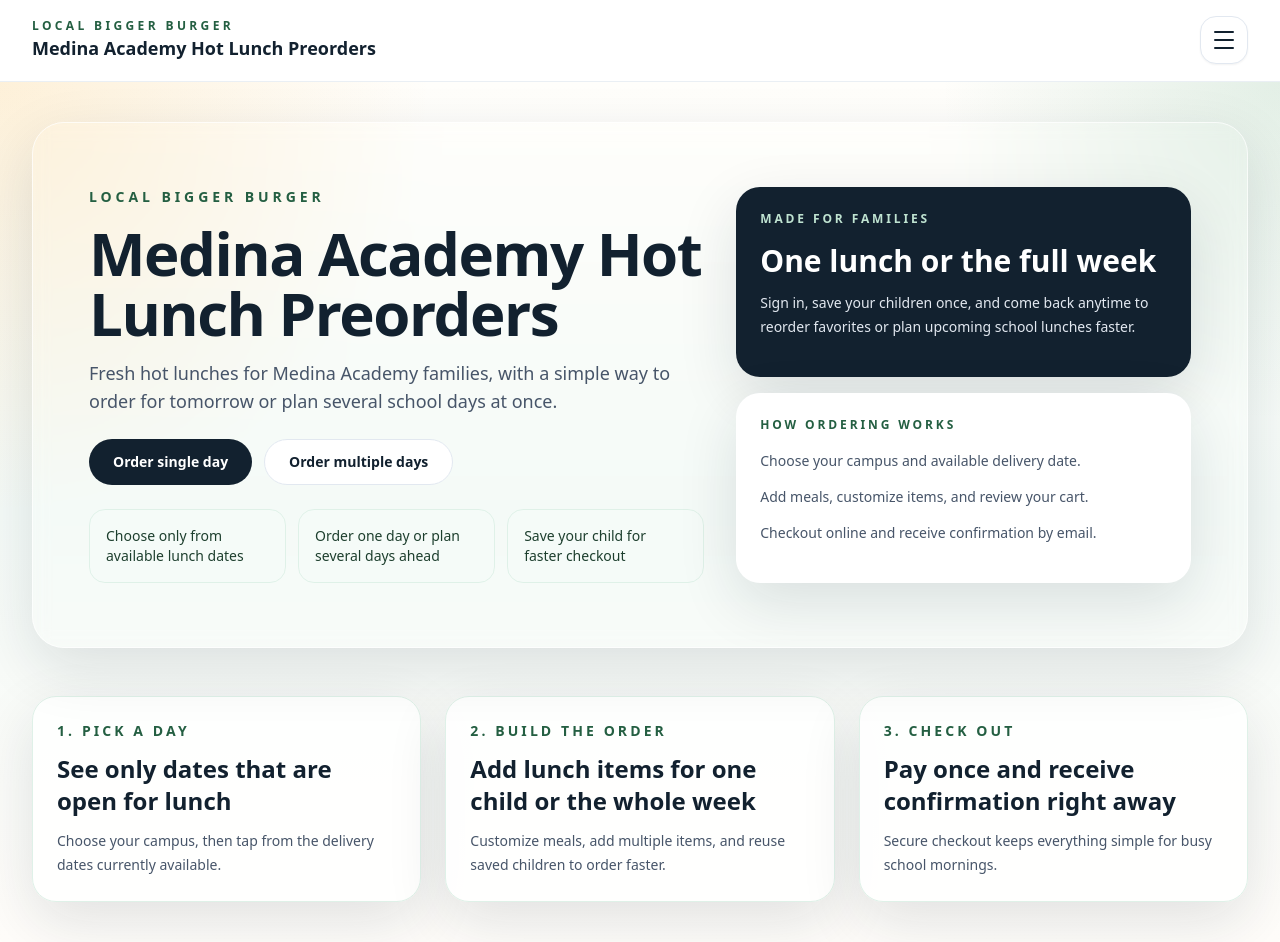
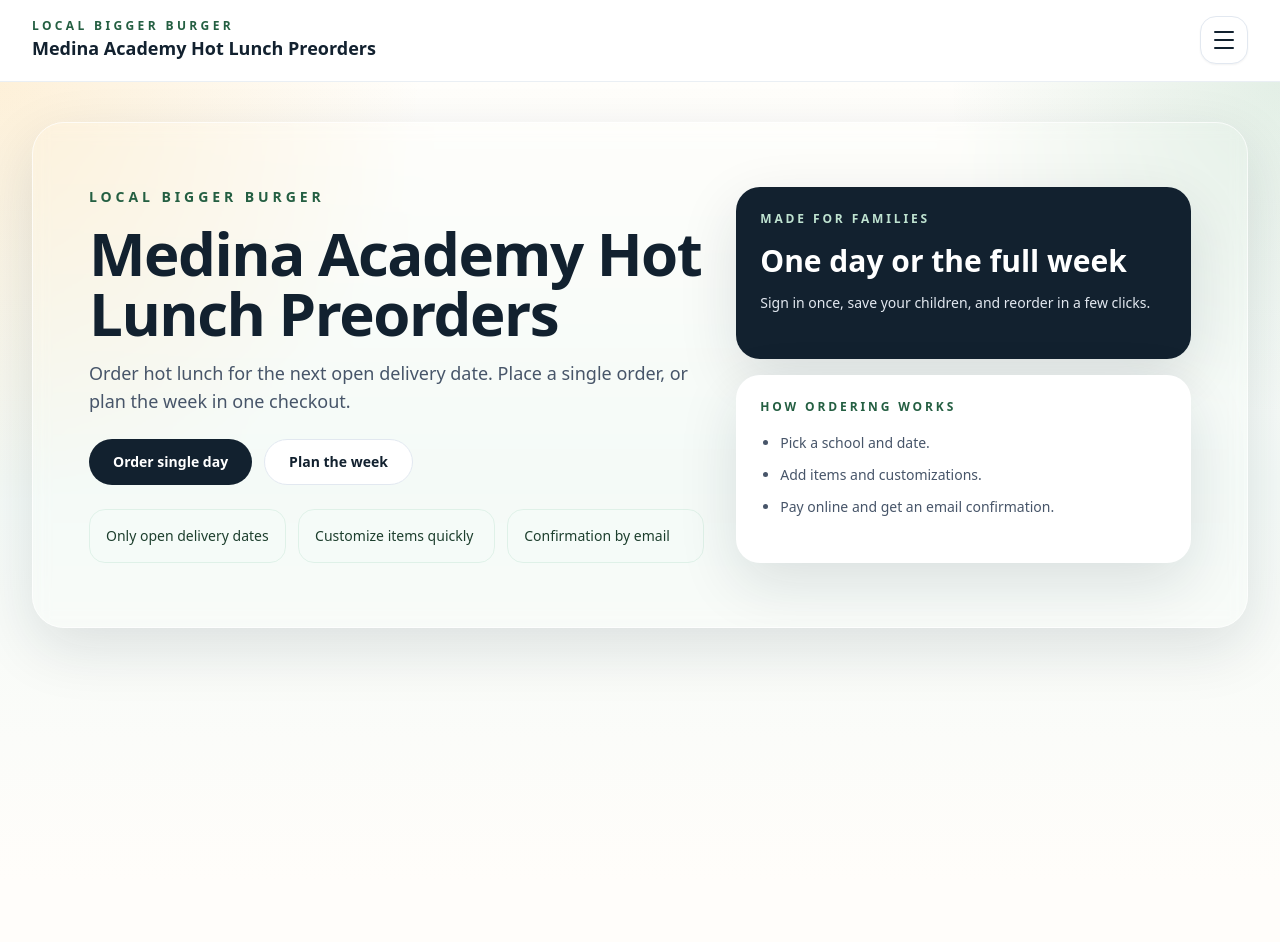
Before and after one commit to faheeds/school-order, a Next.js app: page / in a window 1280 px wide. After the commit the page ends 882 px from the top, so only its background shows below. Built offline with nearby package versions, Linux system fonts and the light colour scheme.

Commit message:
Simplify home page copy

```diff
--- a/app/page.tsx
+++ b/app/page.tsx
@@ -2,27 +2,9 @@
 import { Card, PageShell } from "@/components/ui";
 
 const quickPoints = [
-  "Choose only from available lunch dates",
-  "Order one day or plan several days ahead",
-  "Save your child for faster checkout"
-];
-
-const steps = [
-  {
-    eyebrow: "1. Pick a Day",
-    title: "See only dates that are open for lunch",
-    body: "Choose your campus, then tap from the delivery dates currently available."
-  },
-  {
-    eyebrow: "2. Build the Order",
-    title: "Add lunch items for one child or the whole week",
-    body: "Customize meals, add multiple items, and reuse saved children to order faster."
-  },
-  {
-    eyebrow: "3. Check Out",
-    title: "Pay once and receive confirmation right away",
-    body: "Secure checkout keeps everything simple for busy school mornings."
-  }
+  "Only open delivery dates",
+  "Customize items quickly",
+  "Confirmation by email"
 ];
 
 export default function HomePage() {
@@ -38,7 +20,7 @@
                   Medina Academy Hot Lunch Preorders
                 </h1>
                 <p className="max-w-2xl text-base leading-7 text-slate-600 sm:text-lg">
-                  Fresh hot lunches for Medina Academy families, with a simple way to order for tomorrow or plan several school days at once.
+                  Order hot lunch for the next open delivery date. Place a single order, or plan the week in one checkout.
                 </p>
               </div>
 
@@ -53,7 +35,7 @@
                   href="/account"
                   className="inline-flex items-center justify-center rounded-full border border-slate-200 bg-white px-6 py-3 text-sm font-semibold text-ink transition hover:border-brand-300 hover:text-brand-700"
                 >
-                  Order multiple days
+                  Plan the week
                 </Link>
               </div>
 
@@ -69,31 +51,19 @@
             <div className="grid gap-4">
               <Card className="border-0 bg-ink p-6 text-white">
                 <p className="text-xs font-semibold uppercase tracking-[0.24em] text-brand-200">Made for Families</p>
-                <p className="mt-4 text-3xl font-semibold">One lunch or the full week</p>
-                <p className="mt-3 text-sm leading-6 text-slate-200">
-                  Sign in, save your children once, and come back anytime to reorder favorites or plan upcoming school lunches faster.
-                </p>
+                <p className="mt-4 text-3xl font-semibold">One day or the full week</p>
+                <p className="mt-3 text-sm leading-6 text-slate-200">Sign in once, save your children, and reorder in a few clicks.</p>
               </Card>
               <Card className="border-0 bg-white p-6">
                 <p className="text-xs font-semibold uppercase tracking-[0.24em] text-brand-700">How Ordering Works</p>
-                <div className="mt-4 space-y-3 text-sm leading-6 text-slate-600">
-                  <p>Choose your campus and available delivery date.</p>
-                  <p>Add meals, customize items, and review your cart.</p>
-                  <p>Checkout online and receive confirmation by email.</p>
-                </div>
+                <ul className="mt-4 list-disc space-y-2 pl-5 text-sm leading-6 text-slate-600">
+                  <li>Pick a school and date.</li>
+                  <li>Add items and customizations.</li>
+                  <li>Pay online and get an email confirmation.</li>
+                </ul>
               </Card>
             </div>
           </div>
-        </section>
-
-        <section className="grid gap-6 lg:grid-cols-3">
-          {steps.map((step) => (
-            <Card key={step.title} className="space-y-3 bg-white/90">
-              <p className="text-sm font-semibold uppercase tracking-[0.22em] text-brand-700">{step.eyebrow}</p>
-              <h2 className="text-2xl font-semibold text-ink">{step.title}</h2>
-              <p className="text-sm leading-6 text-slate-600">{step.body}</p>
-            </Card>
-          ))}
         </section>
       </PageShell>
     </main>
```
